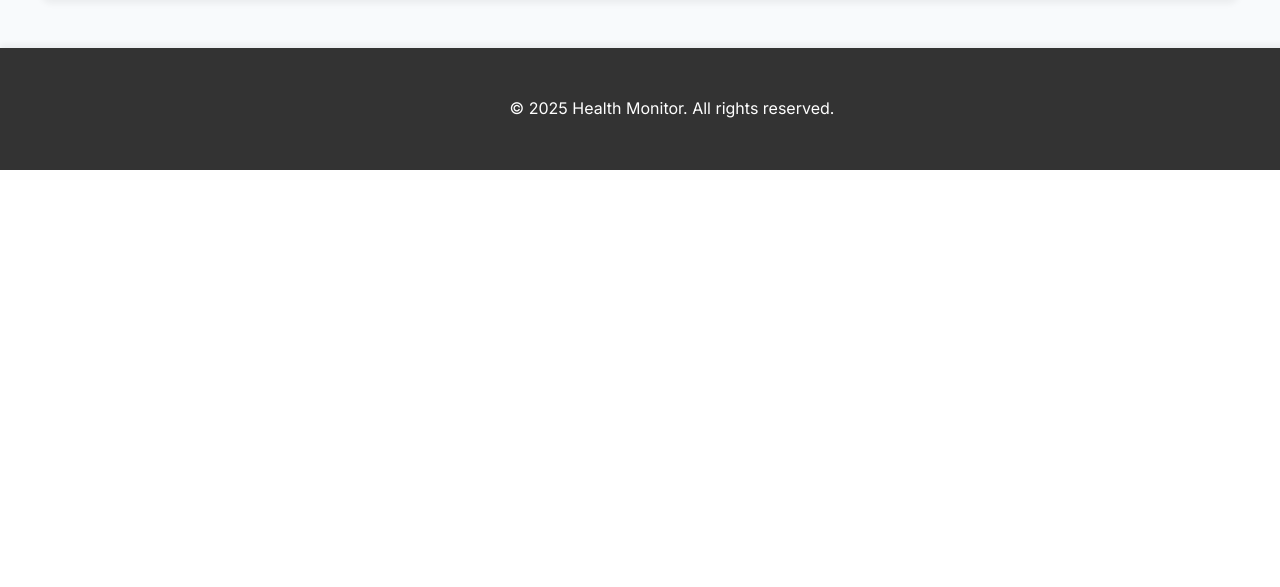
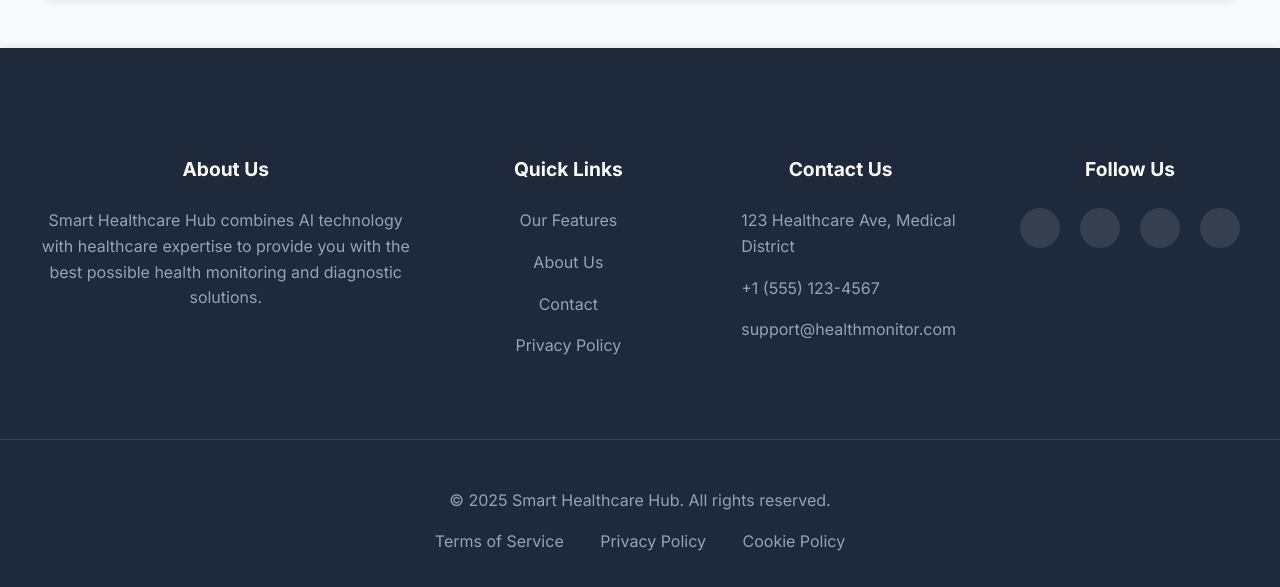
Before and after one commit to Manthan2110/Flask-Healthcare-Hub, a Flask app: page /chatbot in a window 1280 px wide; the page is wider, and only the part inside the window is pictured. Shown: the part 1655-2242 px from the top of that part. Before the commit the page ends 1825 px from the top of that part, so only its background shows below. Run offline with Flask 3, Linux system fonts and the light colour scheme; parts of the project's set-up code (start-up, migrations or seed data) failed here and were passed over.

Commit message:
Update Chatbot.html with modern footer

```diff
--- a/templates/Chatbot.html
+++ b/templates/Chatbot.html
@@ -203,8 +203,52 @@
         </div>
     </div>
 
-    <footer style="background-color: #333;">
-        <p>&copy; 2025 Health Monitor. All rights reserved.</p>
+<!-- Modern Footer -->
+    <footer class="modern-footer">
+        <div class="footer-content">
+            <div class="footer-section">
+                <h4>About Us</h4>
+                <p>Smart Healthcare Hub combines AI technology with healthcare expertise to provide you with the best possible health monitoring and diagnostic solutions.</p>
+            </div>
+
+            <div class="footer-section">
+                <h4>Quick Links</h4>
+                <ul>
+                    <li><a href="/features">Our Features</a></li>
+                    <li><a href="/about">About Us</a></li>
+                    <li><a href="/contact">Contact</a></li>
+                    <li><a href="/privacy">Privacy Policy</a></li>
+                </ul>
+            </div>
+
+            <div class="footer-section">
+                <h4>Contact Us</h4>
+                <ul class="contact-info">
+                    <li><i class="fas fa-map-marker-alt"></i> 123 Healthcare Ave, Medical District</li>
+                    <li><i class="fas fa-phone"></i> +1 (555) 123-4567</li>
+                    <li><i class="fas fa-envelope"></i> support@healthmonitor.com</li>
+                </ul>
+            </div>
+
+            <div class="footer-section">
+                <h4>Follow Us</h4>
+                <div class="social-links">
+                    <a href="http://linkedin.com/in/manthanjadav" aria-label="LinkedIn"><i class="fab fa-linkedin"></i></a>
+                    <a href="http://github.com/Manthan2110" aria-label="GitHub"><i class="fab fa-github"></i></a>
+                    <a href="https://manthan2110.github.io/Portfolio/" aria-label="Portfolio"><i class="fas fa-globe"></i></a>
+                    <a href="mailto:manthanjadav746@gmail.com" aria-label="Email"><i class="fas fa-envelope"></i></a>
+                </div>
+            </div>
+        </div>
+
+        <div class="footer-bottom">
+            <p>&copy; 2025 Smart Healthcare Hub. All rights reserved.</p>
+            <div class="footer-links">
+                <a href="/terms">Terms of Service</a>
+                <a href="/privacy">Privacy Policy</a>
+                <a href="/cookies">Cookie Policy</a>
+            </div>
+        </div>
     </footer>
 </body>
 </html>
```
